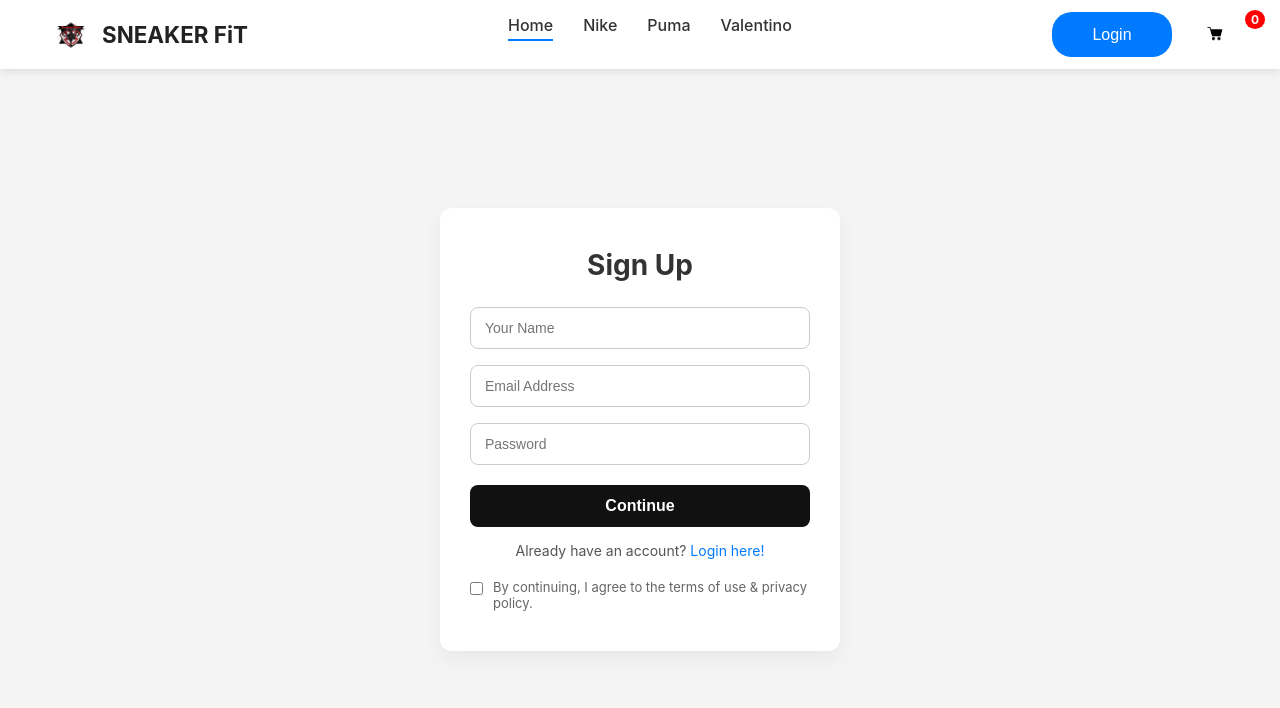
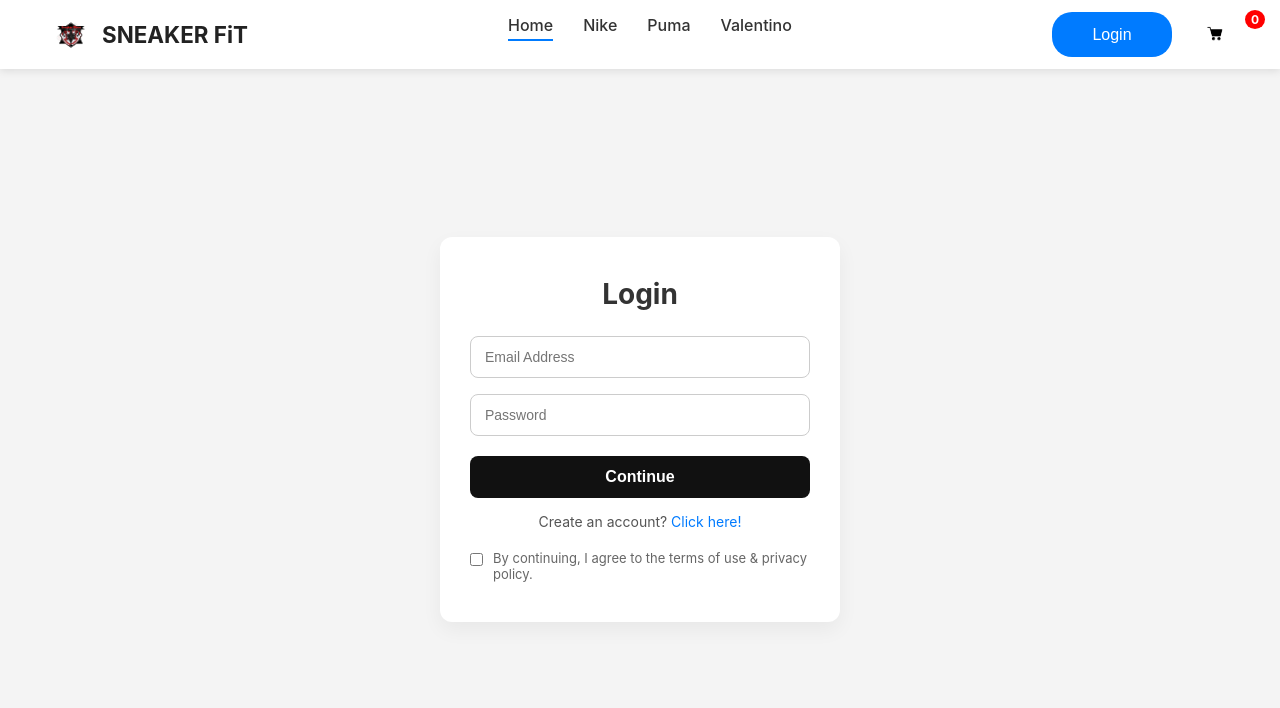
Before and after one commit to DalineSeritsane/SneakerBrand, a React (Create React App) app: page /login-signup in a window 1280 px wide. Shown: the top 708 px of the page. Built offline with nearby package versions, Linux system fonts and the light colour scheme.

Commit message:
login token

```diff
--- a/src/components/Navbar/Navbar.js
+++ b/src/components/Navbar/Navbar.js
@@ -48,7 +48,9 @@
       </ul>
 
       <div className="nav-login-cart">
-        <Link to='/login-signup'><button>Login</button></Link>
+        {localStorage.getItem('auth-token')
+        ?<button onClick={()=>{localStorage.removeItem('auth-token');window.location.replace('/')}}>LOGOUT</button>
+      :<Link to='/login-signup'><button>Login</button></Link>}
         <Link to='/cart'><img src={cartIcon} alt="Sneaker Fit" /></Link>
         <div className='nav-cart-count'>{getTotalCartItems()}</div>
       </div>
--- a/src/pages/LoginSignup.js
+++ b/src/pages/LoginSignup.js
@@ -1,19 +1,78 @@
-import React from 'react'
+import React, { useState } from 'react'
 import "../CSS/loginSignup.css"
 
 const LoginSignup = () => {
+
+  const [state,setState] = useState("Login");
+  const [formData,setFormData] = useState({
+    username:"",
+    password:"",
+    email:""
+  }) //handler function will update the fields
+
+  const changeHandler = (e)=>{
+    setFormData({...formData,[e.target.name]:e.target.value})
+
+  }
+
+  const login = async () =>{
+    console.log("Login Function Executed",formData);
+
+        let responseData;
+    await fetch('http://localhost:5000/login',{
+      method:'POST',
+      headers:{
+        Accept:'application/form-data',
+        'Content-Type':'application/json',
+      },
+      body: JSON.stringify(formData)
+    }).then((response)=> response.json()).then((data)=>responseData=data)
+    if (responseData.success) {
+      localStorage.setItem('auth-token',responseData.token);
+      window.location.replace("/");
+    }
+    else{
+      alert(responseData.errors);
+    }
+
+
+  }
+
+  const signup = async () =>{
+    console.log("Signup Function Executed",formData);
+    let responseData;
+    await fetch('http://localhost:5000/signup',{
+      method:'POST',
+      headers:{
+        Accept:'application/form-data',
+        'Content-Type':'application/json',
+      },
+      body: JSON.stringify(formData)
+    }).then((response)=> response.json()).then((data)=>responseData=data)
+    if (responseData.success) {
+      localStorage.setItem('auth-token',responseData.token);
+      window.location.replace("/");
+    }
+    else{
+      alert(responseData.errors);
+    }
+  }
+
+
   return (
     <div className='login-signup'>
       <div className='login-signup-container'>
-        <h1>Sign Up</h1>
+        <h1>{state}</h1>
         <div className='login-signup-fields'>
-          <input type = "text" placeholder='Your Name'/>
-          <input type = "email" placeholder='Email Address'/>
-          <input type = "password" placeholder='Password'/>
+         {state==="Sign Up"?<input name='username' value={formData.username} onChange={changeHandler} type = "text" placeholder='Your Name'/>:<></>}
+          <input name='email' value={formData.email} onChange={changeHandler} type = "email" placeholder='Email Address'/>
+          <input name='password' value={formData.password} onChange={changeHandler} type = "password" placeholder='Password'/>
         </div>
 
-        <button>Continue</button>
-        <p className= "login-signup-login">Already have an account? <span>Login here!</span></p>
+        <button onClick={()=>{state==="Login"?login():signup()}}>Continue</button>
+        {state==="Sign Up"?
+         <p className= "login-signup-login">Already have an account? <span onClick={()=>{setState("Login")}}>Login here!</span></p>
+        : <p className= "login-signup-login">Create an account? <span onClick={()=>{setState("Signup")}}>Click here!</span></p>}
         <div className="login-signup-agree">
           <input type="checkbox" name='' id=''/>
           <p>By continuing, I agree to the terms of use & privacy policy.</p>
```
